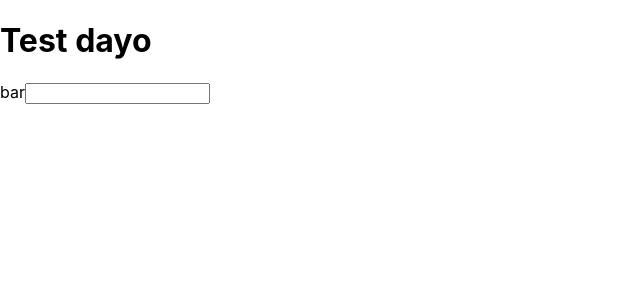
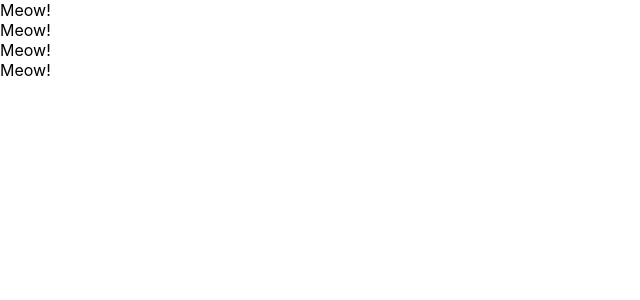
Before and after one commit to riririusei99/study-react-app, a React (Create React App) app: page / in a window 1280 px wide. Shown: the top 300 px of the page, without its empty margins (0-640 px from the left). Built offline with nearby package versions, Linux system fonts and the light colour scheme.

Commit message:
change functional components

```diff
--- a/src/App.js
+++ b/src/App.js
@@ -1,16 +1,33 @@
 // JSXをトランスパイル時にReacを使うために必ず記述する。
-import React, { Component } from 'react';
+import React from 'react';
 
-class App extends Component {
-  render() {
-    return (
-      <React.Fragment>
-        <h1>Test dayo</h1>
-        <label htmlFor="bar">bar</label>
-        <input type="text" onChange={() => {console.log("changed!!")} } />
-      </React.Fragment>
-    );
-  }
+// Class Component
+// class App extends Component {
+//   render() {
+//     return (
+//       <React.Fragment>
+//         <h1>Test dayo</h1>
+//         <label htmlFor="bar">bar</label>
+//         <input type="text" onChange={() => {console.log("changed!!")} } />
+//       </React.Fragment>
+//     );
+//   }
+// }
+
+// functional Component
+const App = () => {
+  return (
+    <div>
+      <Cat />
+      <Cat />
+      <Cat />
+      <Cat />
+    </div>
+  )
+}
+
+const Cat = () => {
+  return <div>Meow!</div>
 }
 
 export default App;
```
